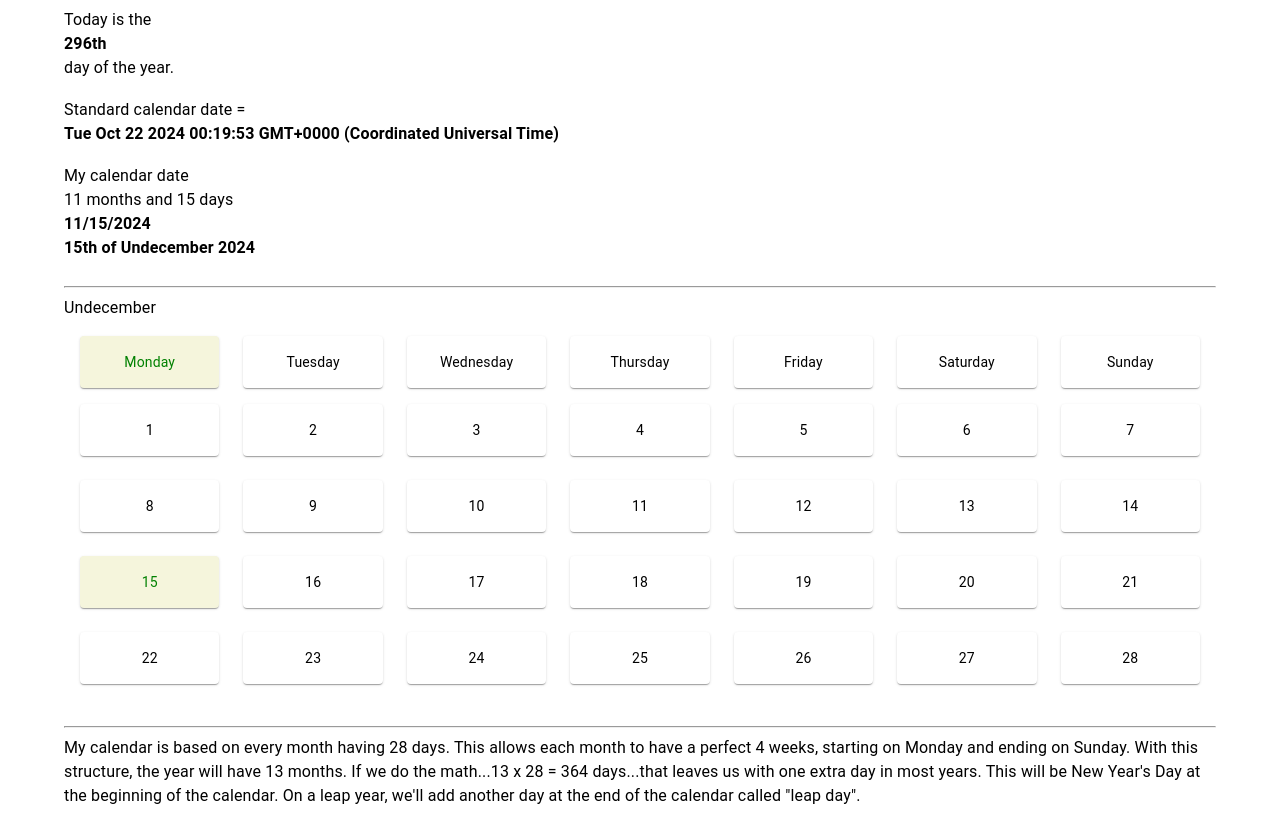
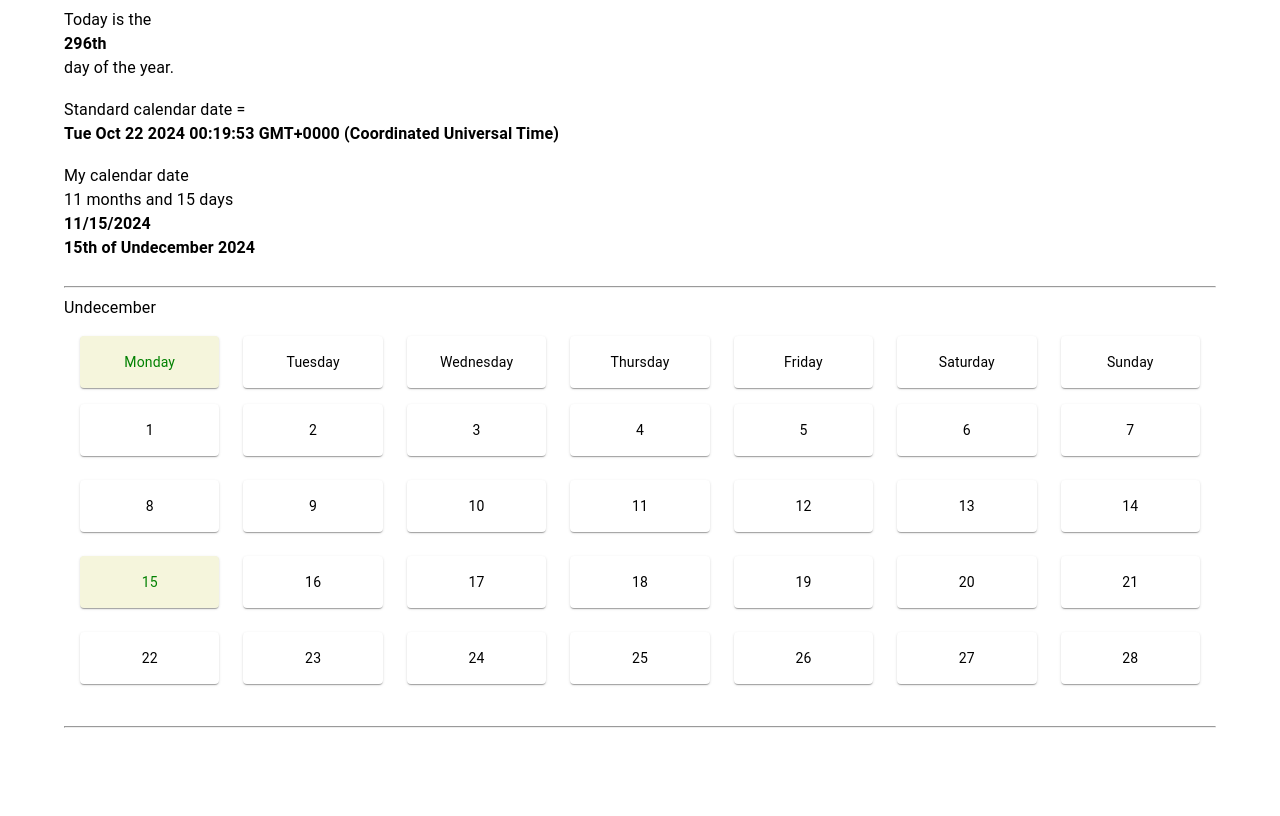
Before and after one commit to andrewwhitman-cpp/international-fixed-calendar, a React (Vite) app: page / in a window 1280 px wide. Built offline with nearby package versions, Linux system fonts and the light colour scheme.

Commit message:
commenting out description

```diff
--- a/src/App.jsx
+++ b/src/App.jsx
@@ -64,14 +64,14 @@ function App() {
 
 		<hr />
 
-		<Typography>
+		{/* <Typography>
 			My calendar is based on every month having 28 days.
 			This allows each month to have a perfect 4 weeks, starting on Monday and ending on Sunday.
 			With this structure, the year will have 13 months.
 			If we do the math...13 x 28 = {13 * 28} days...that leaves us with one extra day in most years.
 			This will be New Year's Day at the beginning of the calendar.
 			On a leap year, we'll add another day at the end of the calendar called "leap day".
-		</Typography>
+		</Typography> */}
 	</Container>
 	)
 }
```
